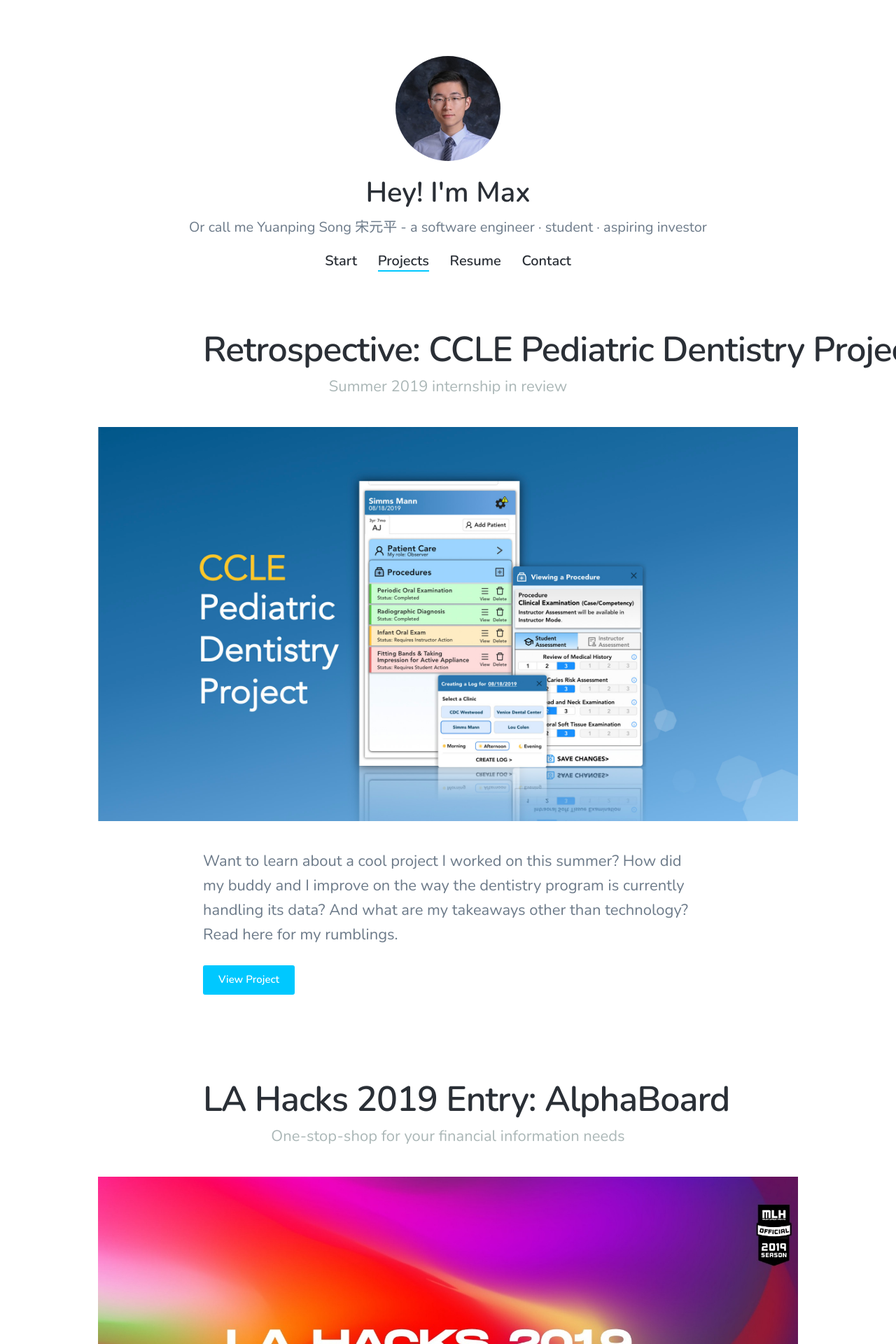
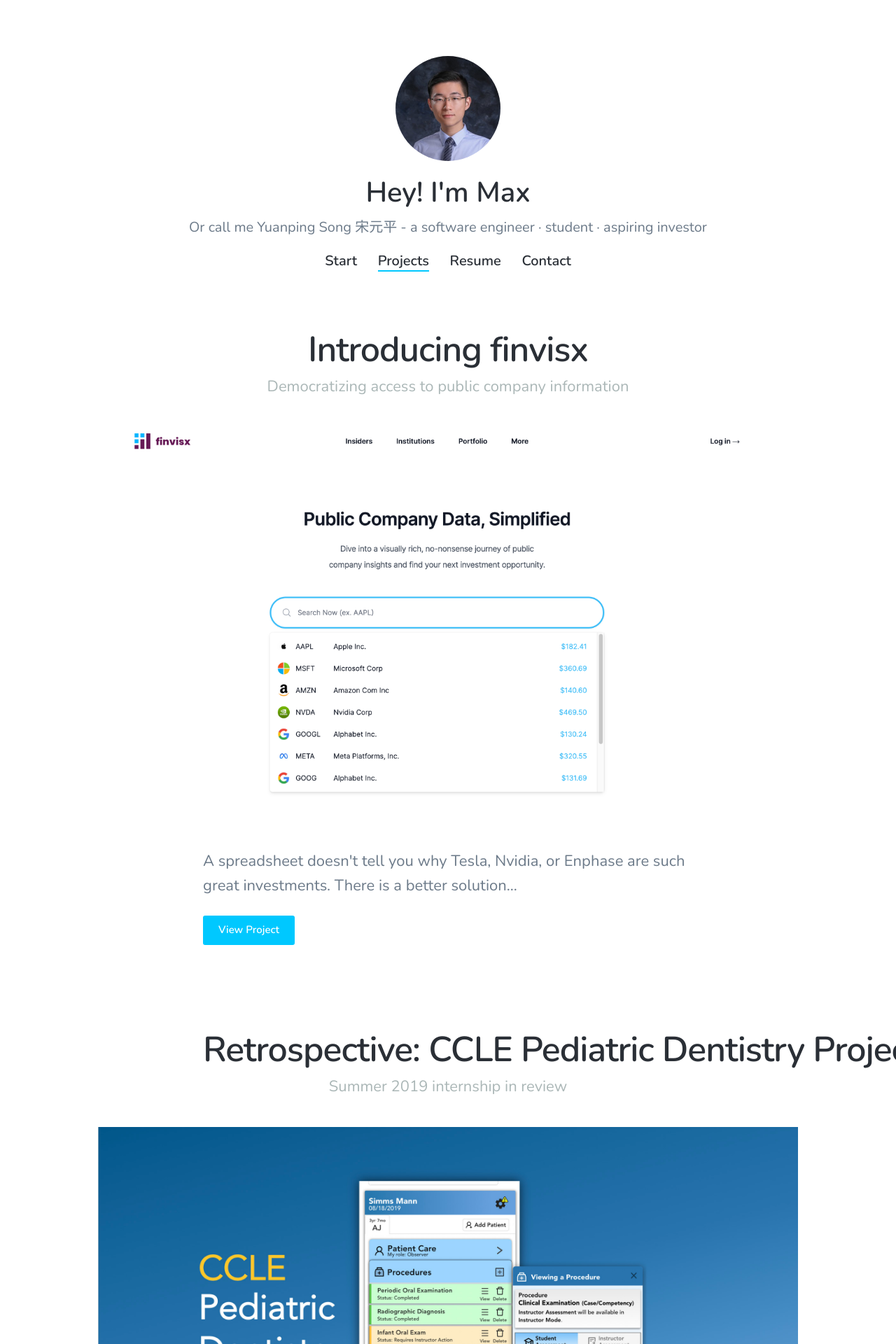
Before and after one commit to YuanpingSong/yuanpingsong.github.io, a Jekyll site: the page built from projects/index.html, in a window 1280 px wide. Shown: the top 1920 px of the page at 70% size. Built offline with Jekyll 4.4.1, drawn with Linux system fonts in a browser that asks for light colours; nearby versions of some CDN libraries.

Commit message:
feat: Start finvisx post

```diff
--- /dev/null
+++ b/_projects/2023-12-22-introducing-finvisx.md
@@ -0,0 +1,13 @@
+---
+tab_title: Introducing finvisx
+title: Introducing finvisx
+subtitle: "Democratizing access to public company information"
+featured_image: "/images/2023-12-22-introducing-finvisx/finvisx-homepage.png"
+excerpt: A spreadsheet doesn't tell you why Tesla, Nvidia, or Enphase are such great investments. There is a better solution...
+---
+
+![](/images/2023-12-22-introducing-finvisx/finvisx-homepage.png)
+
+(More information coming soon)
+
+[finvisx website](https://finvisx.com)
--- a/_sass/_includes/_content.scss
+++ b/_sass/_includes/_content.scss
@@ -216,6 +216,7 @@
 .video-wrap video {
   margin: 0 auto;
   display: block;
+  max-width: 1280px;
 }
 
 .video {
```
Also changed, not shown: images/2023-12-22-introducing-finvisx/finvisx-homepage.png (added).
